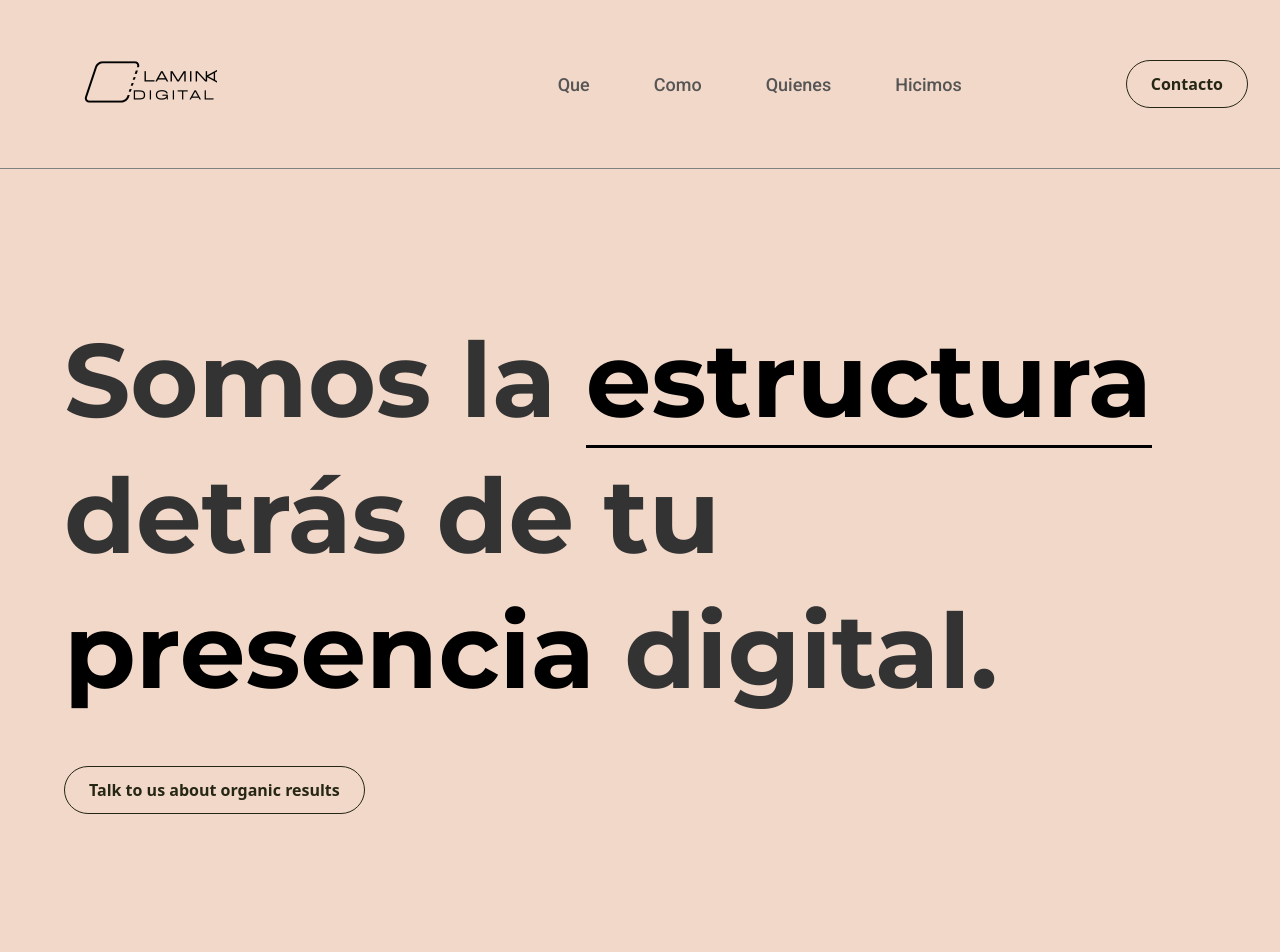
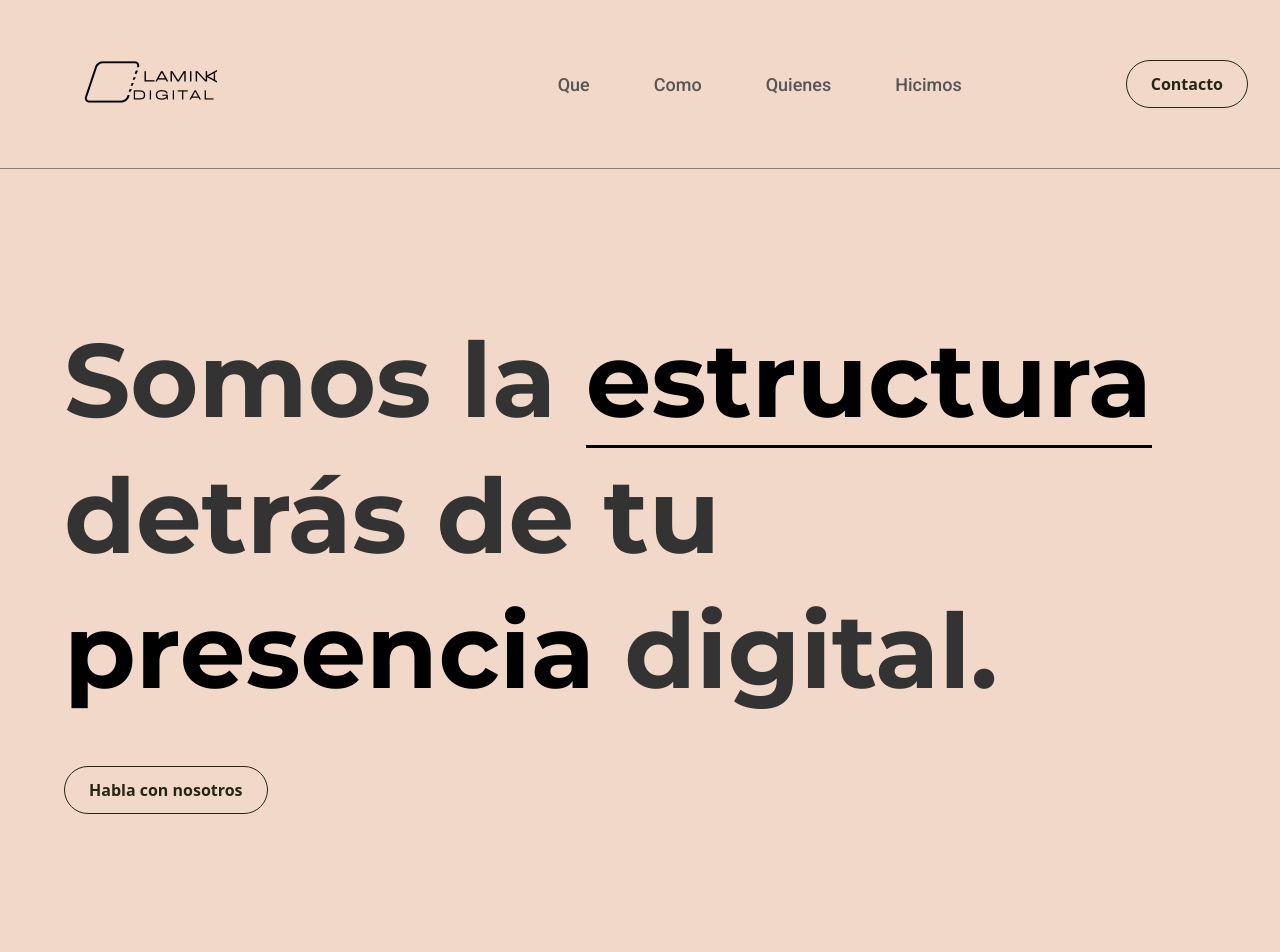
Before and after one commit to laminaagency/beta, a React (Vite) app: page / in a window 1280 px wide. Shown: the top 952 px of the page. Built offline with nearby package versions, Linux system fonts and the light colour scheme.

Commit message:
trasnlate Hero button text

```diff
--- a/src/components/Contact.css
+++ b/src/components/Contact.css
@@ -97,6 +97,7 @@
 .contact-image {
   flex: 1;
   background-image: url('https://static.wixstatic.com/media/9ee1c5_8d7b032035cd4d0faf66add793cb8d59~mv2_d_3430_2287_s_2.jpeg');
+  /* background-image: url('https://picsum.photos/1200/900?random=4'); */
   background-size: cover;
   background-position: center;
   background-attachment: fixed;
--- a/src/components/Hero.jsx
+++ b/src/components/Hero.jsx
@@ -118,7 +118,7 @@ const HeroComponent = ({ onContactClick }) => {
           Somos la <StyledLink href="#">estructura</StyledLink> detrás de tu <StyledLink href="#">presencia</StyledLink> digital.
         </HeroHeadline>
         <ContactButton onClick={onContactClick}>
-          Talk to us about organic results
+          Habla con nosotros
         </ContactButton>
       </ContentWrapper>
     </HeroContainer>
```
